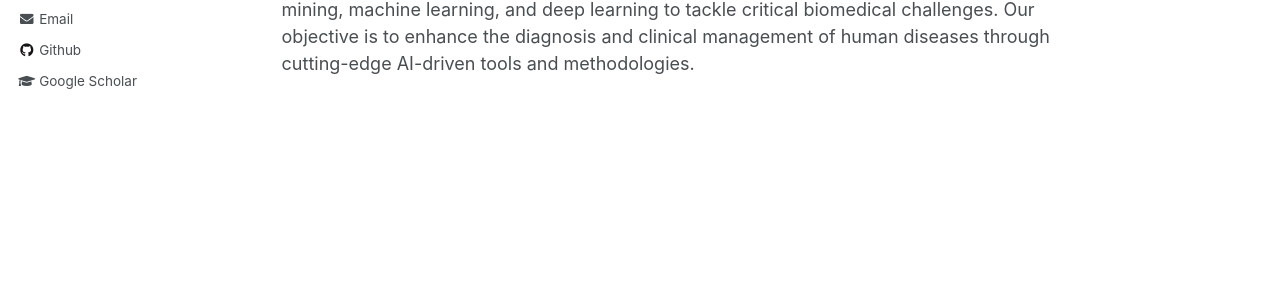
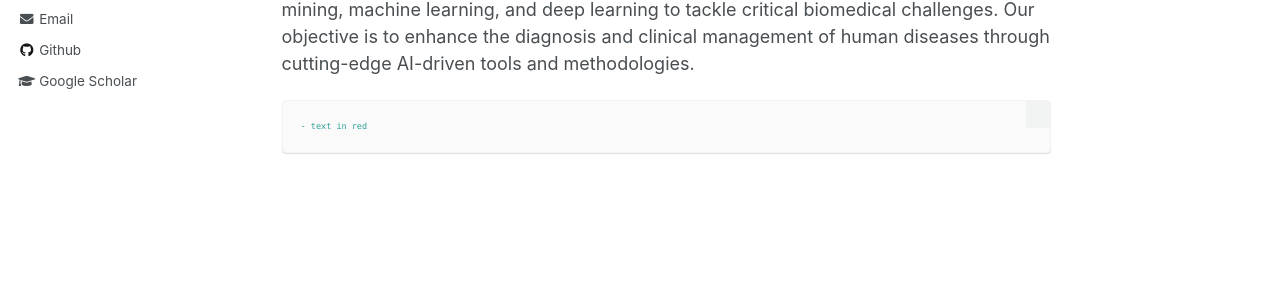
Before and after one commit to shiminxst/shiminxst.github.io, a Jekyll site: the page built from _pages/about.md, in a window 1280 px wide. Shown: the part 422-712 px from the top of the page. Built offline with Jekyll 4.4.1, drawn with Linux system fonts in a browser that asks for light colours.

Commit message:
Update about.md

````diff
--- a/_pages/about.md
+++ b/_pages/about.md
@@ -14,6 +14,11 @@ I joined the University of Louisiana at Lafayette as an Assistant Professor in 2
 ## Medical AI Lab (MedAI)
 
 Our lab is dedicated to the interdisciplinary study of artificial intelligence (AI) and biomedicine. We focus on utilizing advanced computational techniques such as data mining, machine learning, and deep learning to tackle critical biomedical challenges. Our objective is to enhance the diagnosis and clinical management of human diseases through cutting-edge AI-driven tools and methodologies.
+
+
+```diff
+- text in red
+```
 
 <!--
 ## My Schedule
````
